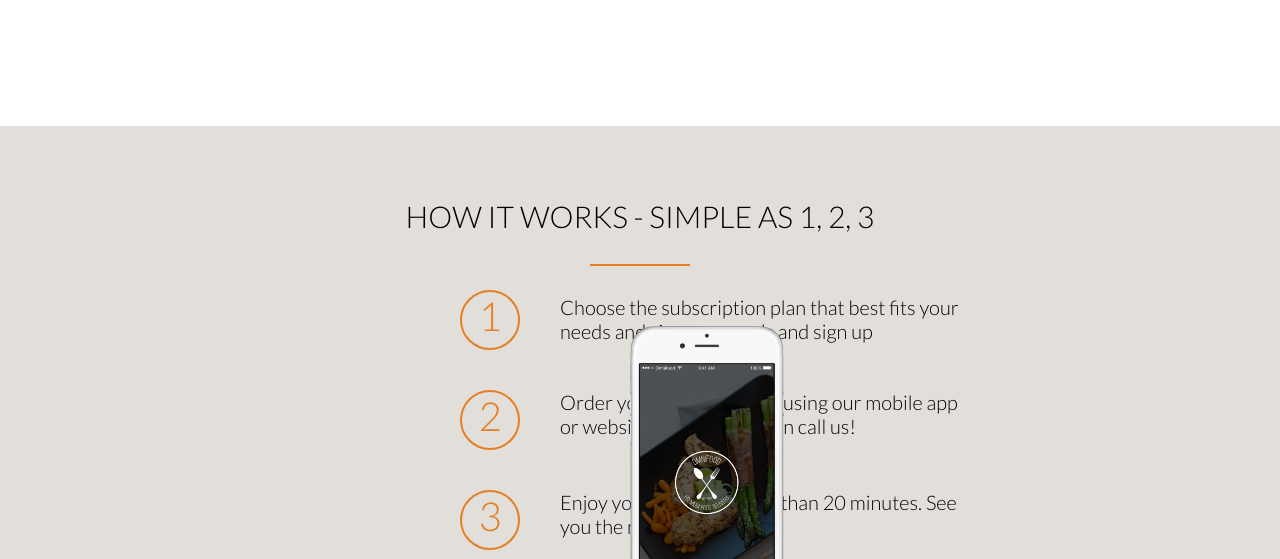
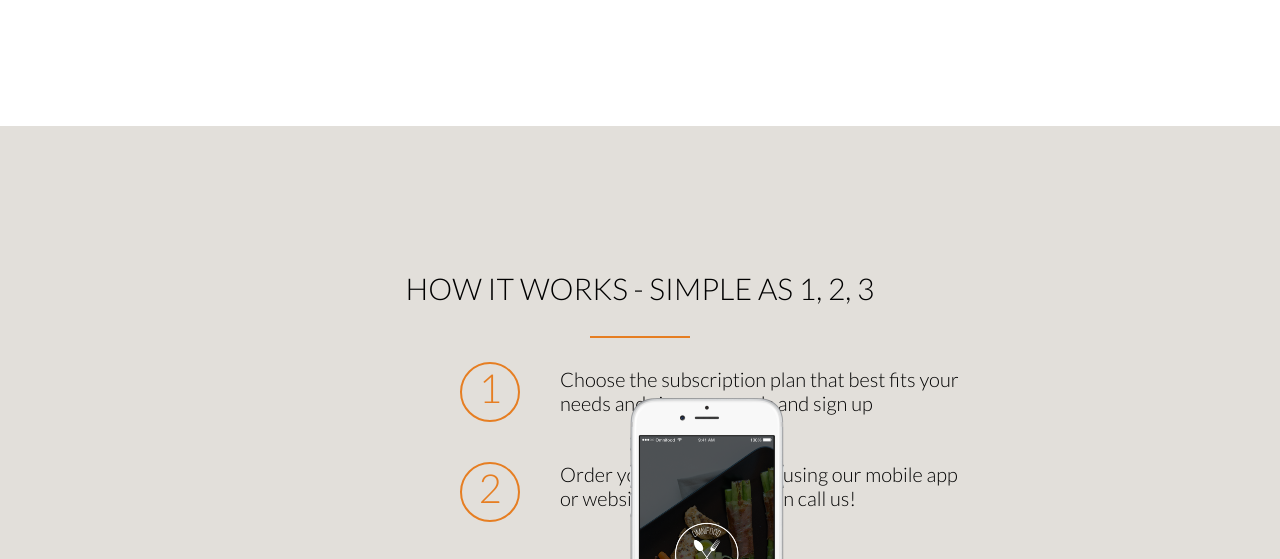
Before and after one commit to Twinwherehaveyoubeen/Omnfood, a plain HTML site: page index.html in a window 1280 px wide. Shown: the part 1974-2533 px from the top of the page. Drawn offline with nearby package versions, Linux system fonts and the light colour scheme.

Commit message:
fixed the site

```diff
--- a/index.html
+++ b/index.html
@@ -86,7 +86,7 @@
 
             </section>
  <section class="sec3">
-    <h2 class="header3"> <br> <br>HOW IT WORKS - SIMPLE AS 1, 2, 3</h2>
+    <h2 class="header3"> <br> <br> <br> <br>HOW IT WORKS - SIMPLE AS 1, 2, 3</h2>
     <h2 class="underline2"></h2>
         <div>
             <img src="app-iPhone.png" alt="" class="phone">
```
